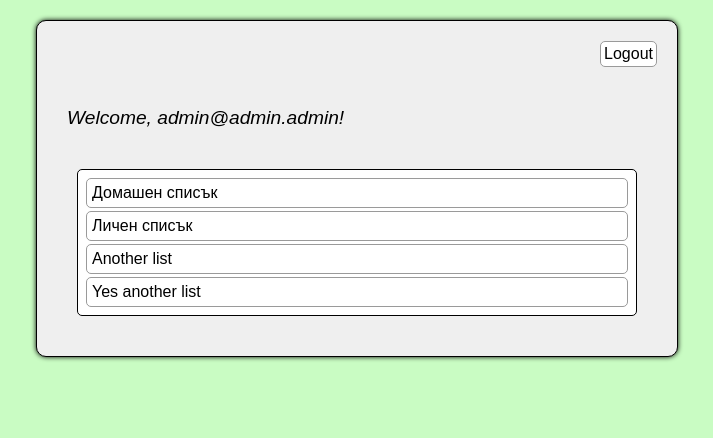
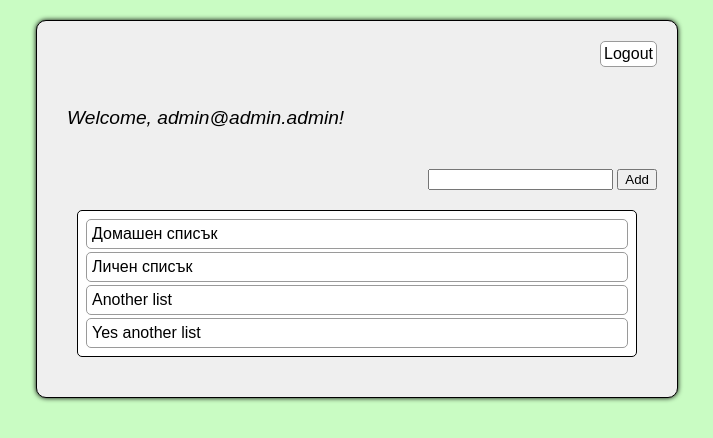
Before and after one commit to gvkunchev/fmi-shopping-list, a Django app: page / in a window 1280 px wide. Shown: the top 438 px of the page, without its empty margins (283-996 px from the left). Run offline with Django 4.2, Linux system fonts and the light colour scheme; a user stored in the database is signed in; data comes from the database, SQL or seed files in the repository; both versions use the stored data as it was after the commit.

Commit message:
Allow adding lists

```diff
--- a/shopping_list/gui/templates/index.html
+++ b/shopping_list/gui/templates/index.html
@@ -5,6 +5,12 @@
     <div class="clear"></div>
 
     <div class="header">Welcome, {{ username }}!</div>
+    <form class="add-list float-right" method="POST" action="add_list">
+        {% csrf_token %}
+        <input type="text" name="name" id="name" />
+        <button type="submit">Add</button>
+    </form>
+    <div class="clear"></div>
     <div class="list">
         {% for shopping_list in shopping_lists %}
             <a href="shopping_list?id={{ shopping_list.pk }}" class="list-item">{{ shopping_list.name }}</a>
--- a/shopping_list/gui/urls.py
+++ b/shopping_list/gui/urls.py
@@ -9,6 +9,7 @@ urlpatterns = [
     path('toggle_item', views.toggle_item),
     path('remove_item', views.remove_item),
     path('add_item', views.add_item),
+    path('add_list', views.add_list),
     path('login', auth_views.LoginView.as_view()),
     path('logout', auth_views.LogoutView.as_view())
 ]
--- a/shopping_list/gui/views.py
+++ b/shopping_list/gui/views.py
@@ -2,7 +2,7 @@ from django.shortcuts import render, redirect
 from django.contrib.auth.decorators import login_required
 from django.http import HttpResponseNotFound, JsonResponse
 from .models import ShoppingList, ShoppingItem
-from .forms import AddShoppingItemForm
+from .forms import AddShoppingItemForm, AddShoppingListForm
 
 @login_required(login_url='/login')
 def index(request):
@@ -78,3 +78,17 @@ def add_item(request):
     if form.is_valid():
         form.save()
     return redirect(f'/shopping_list?id={shopping_list_id}')
+
+
+@login_required(login_url='/login')
+def add_list(request):
+    """Add a shipping list."""
+    try:
+        name = request.POST['name']
+    except KeyError:
+        return HttpResponseNotFound('Invalid link.')
+    form = AddShoppingListForm({'name': name,
+                                'owner': request.user})
+    if form.is_valid():
+        form.save()
+    return redirect(index)
```
Also changed, not shown: shopping_list/gui/forms.py (+7 -1 lines), shopping_list/db.sqlite3.
